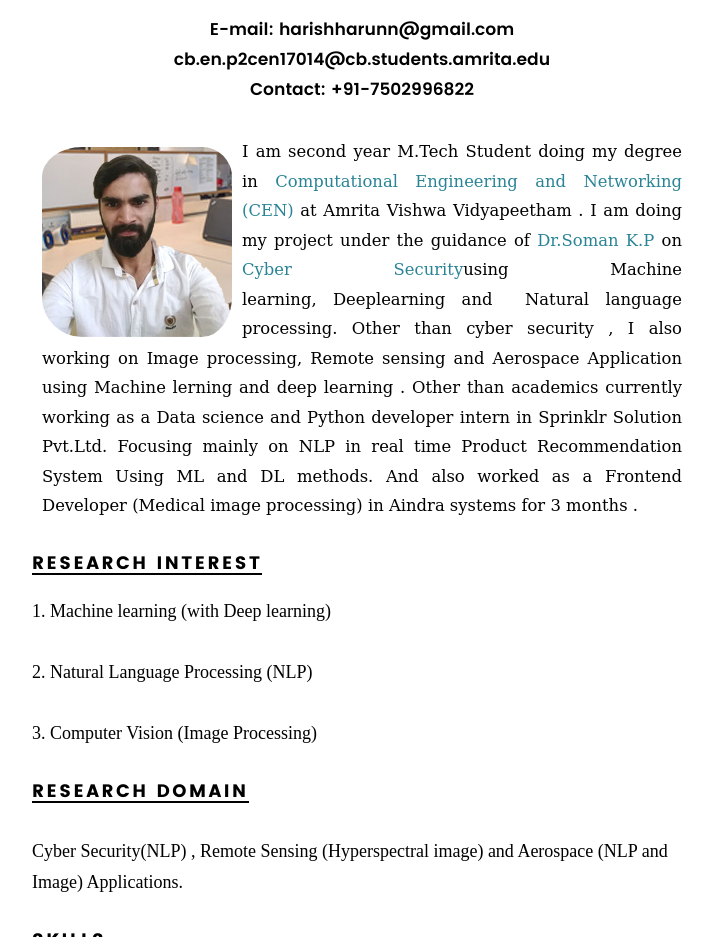
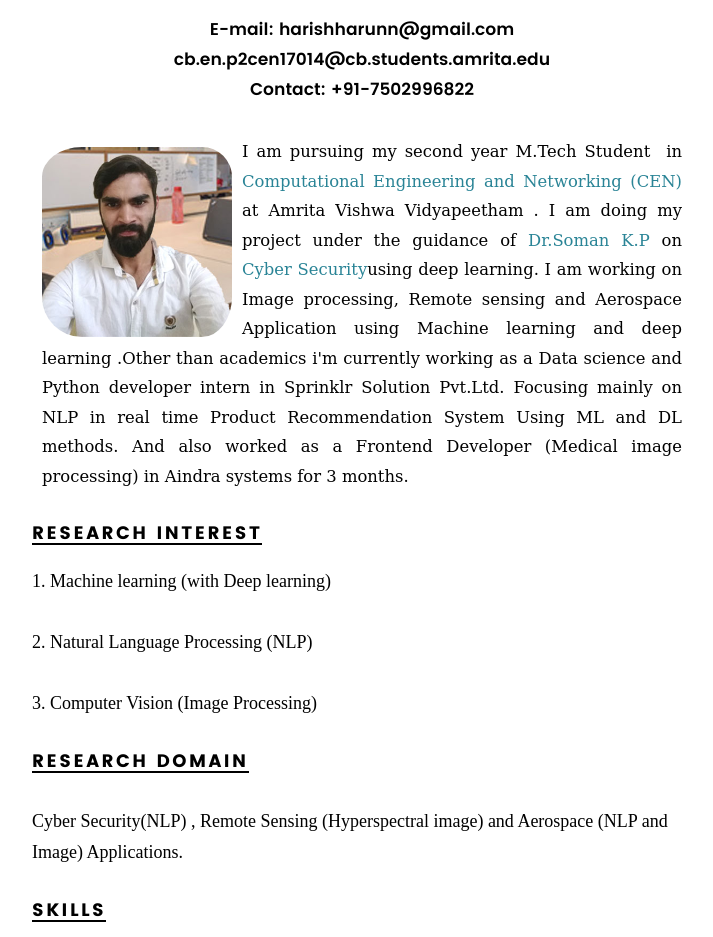
Before and after one commit to mhbharun/mhbharunqw.github.io, a plain HTML site: page index.html in a window 1280 px wide. Shown: the part 1100-2037 px from the top of the page, without its empty margins (278-991 px from the left). Drawn offline with Linux system fonts and the light colour scheme; files whose address does not match are found by name.

Commit message:
Update index.html

```diff
--- a/index.html
+++ b/index.html
@@ -129,7 +129,7 @@
    			<div class="intro-info">
 
    				<img src="images/profile.jpg" alt="Profile Picture">
-				<p class="lead" style="font-size: 16.4px;color: black">I am second year M.Tech Student doing my degree in <a href="https://www.amrita.edu/center/computational-engineering-and-networking" target="_blank" style="color:#2a8496">Computational Engineering and Networking  (CEN)</a> at Amrita Vishwa Vidyapeetham .&nbsp;I am doing my project under the guidance of <a href="http://nlp.amrita.edu/somankp/" target="_blank" style="color:#2a8496">Dr.Soman K.P</a> on   <a href="https://vinayakumarr.github.io/Cybersecurity-Lab-at-CEN/" target="_blank" style="color:#2a8496">Cyber Security</a>using Machine learning,&nbsp;Deeplearning and &nbsp;Natural language processing.&nbsp;Other than cyber security , I also working on Image processing,&nbsp;Remote sensing and Aerospace Application using Machine lerning and deep learning .&nbsp;Other than academics currently working as a Data science and Python developer intern in Sprinklr Solution Pvt.Ltd.&nbsp;Focusing mainly on NLP in real time Product Recommendation System Using ML and DL methods. And also worked as a Frontend Developer (Medical image processing) in   Aindra systems for 3 months .</p>
+				<p class="lead" style="font-size: 16.4px;color: black">I am pursuing my second year M.Tech Student  in <a href="https://www.amrita.edu/center/computational-engineering-and-networking" target="_blank" style="color:#2a8496">Computational Engineering and Networking  (CEN)</a> at Amrita Vishwa Vidyapeetham .&nbsp;I am doing my project under the guidance of <a href="http://nlp.amrita.edu/somankp/" target="_blank" style="color:#2a8496">Dr.Soman K.P</a> on   <a href="https://vinayakumarr.github.io/Cybersecurity-Lab-at-CEN/" target="_blank" style="color:#2a8496">Cyber Security</a>using deep learning.&nbsp;I am working on Image processing, Remote sensing and Aerospace Application using Machine learning and deep learning .Other than academics i'm currently working as a Data science and Python developer intern in Sprinklr Solution Pvt.Ltd. Focusing mainly on NLP in real time Product Recommendation System Using ML and DL methods. And also worked as a Frontend Developer (Medical image processing) in Aindra systems for 3 months.</p>
 
 
 
```
